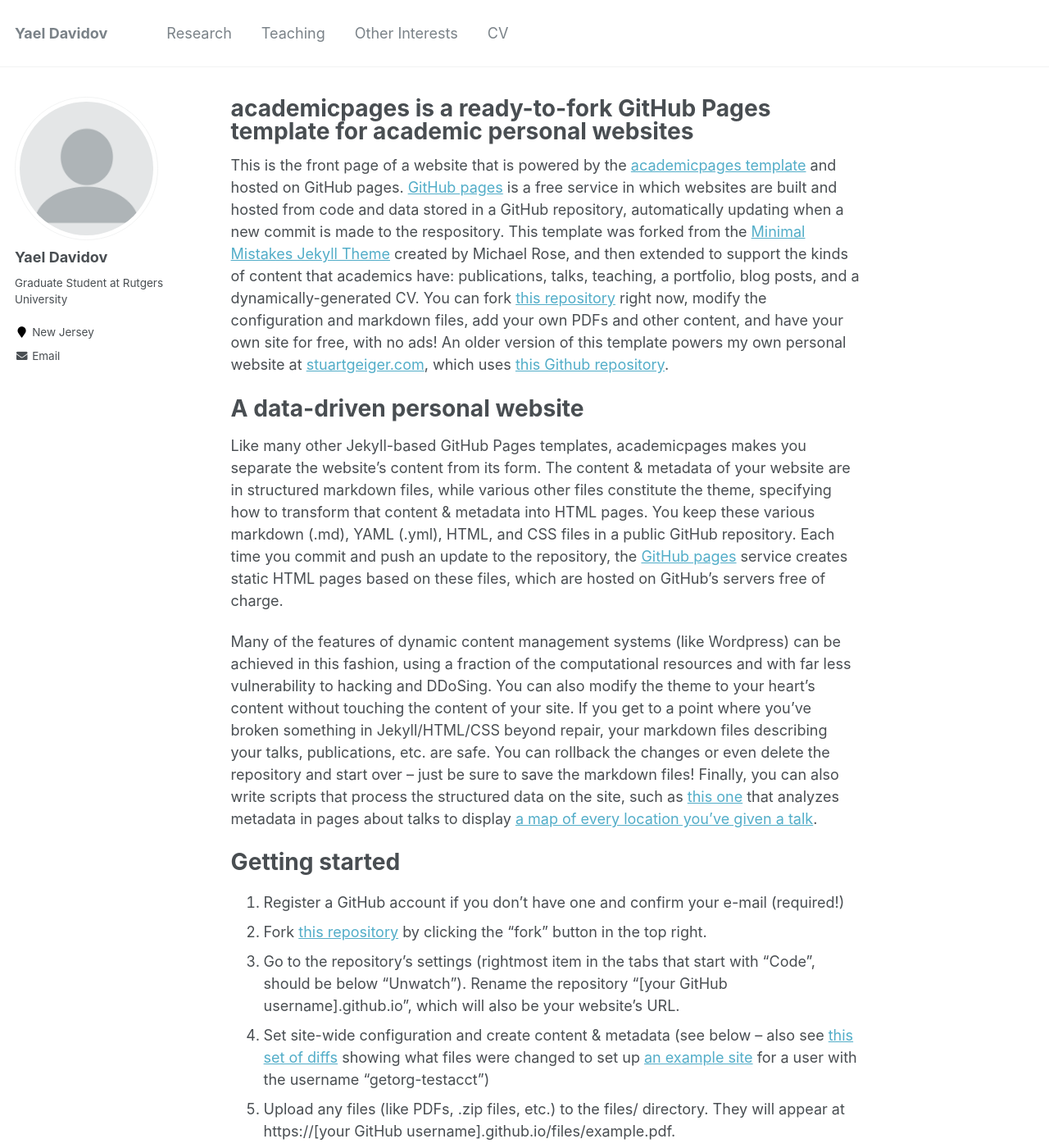
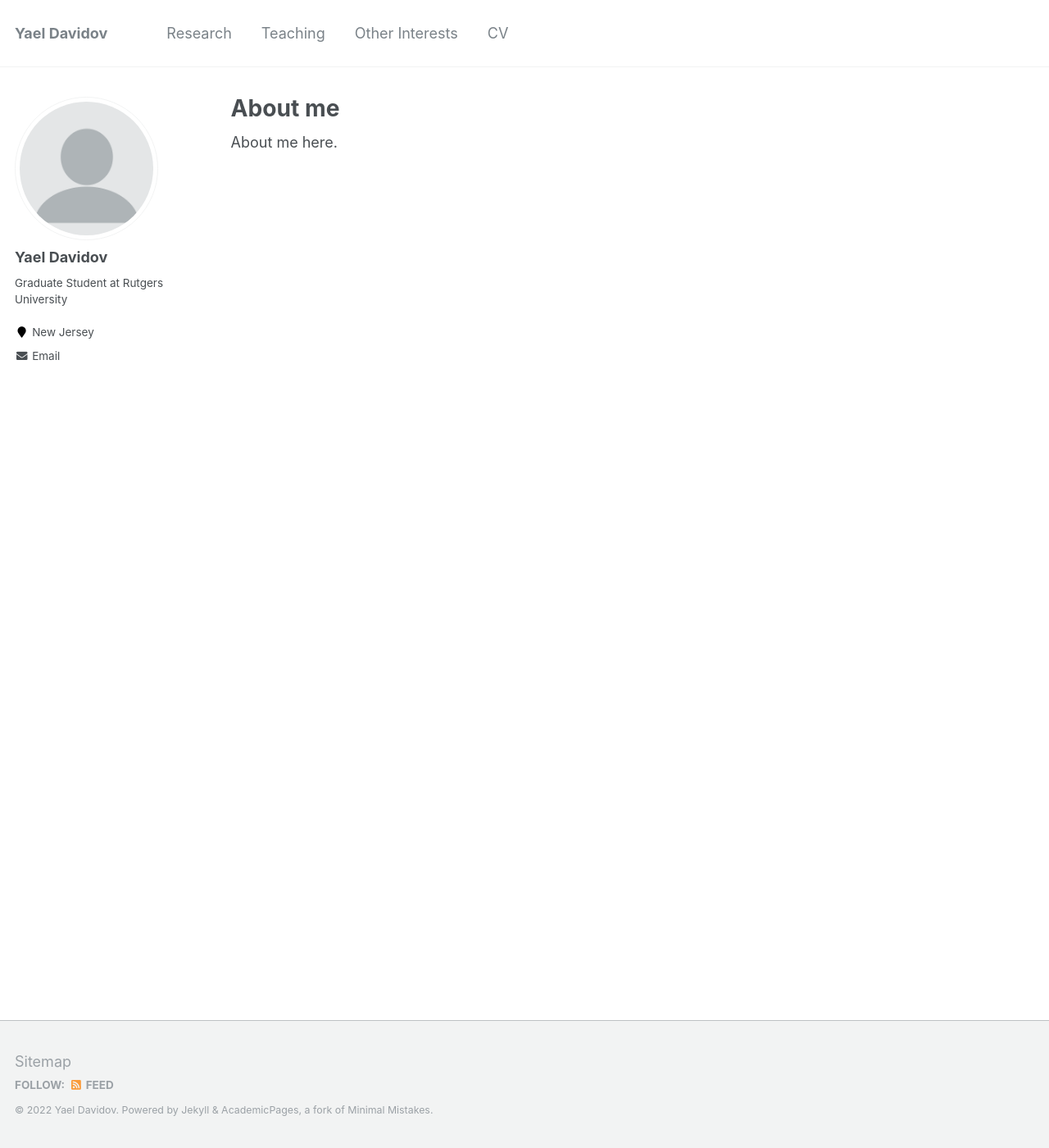
Before and after one commit to yaeldavidov/yaeldavidov.github.io, a Jekyll site: the page built from _pages/about.md, in a window 1280 px wide and 1400 px high. Shown: the whole window at 82% size. Built offline with Jekyll 4.4.1, drawn with Linux system fonts in a browser that asks for light colours; some of the changed text lies outside the part shown.

Commit message:
Update about.md
Comment out sections for later reference.

```diff
--- a/_pages/about.md
+++ b/_pages/about.md
@@ -1,6 +1,6 @@
 ---
 permalink: /
-title: "academicpages is a ready-to-fork GitHub Pages template for academic personal websites"
+title: "About me"
 excerpt: "About me"
 author_profile: true
 redirect_from:
@@ -8,14 +8,9 @@ redirect_from:
   - /about.html
 ---
 
-This is the front page of a website that is powered by the [academicpages template](https://github.com/academicpages/academicpages.github.io) and hosted on GitHub pages. [GitHub pages](https://pages.github.com) is a free service in which websites are built and hosted from code and data stored in a GitHub repository, automatically updating when a new commit is made to the respository. This template was forked from the [Minimal Mistakes Jekyll Theme](https://mmistakes.github.io/minimal-mistakes/) created by Michael Rose, and then extended to support the kinds of content that academics have: publications, talks, teaching, a portfolio, blog posts, and a dynamically-generated CV. You can fork [this repository](https://github.com/academicpages/academicpages.github.io) right now, modify the configuration and markdown files, add your own PDFs and other content, and have your own site for free, with no ads! An older version of this template powers my own personal website at [stuartgeiger.com](http://stuartgeiger.com), which uses [this Github repository](https://github.com/staeiou/staeiou.github.io).
+About me here.
 
-A data-driven personal website
-======
-Like many other Jekyll-based GitHub Pages templates, academicpages makes you separate the website's content from its form. The content & metadata of your website are in structured markdown files, while various other files constitute the theme, specifying how to transform that content & metadata into HTML pages. You keep these various markdown (.md), YAML (.yml), HTML, and CSS files in a public GitHub repository. Each time you commit and push an update to the repository, the [GitHub pages](https://pages.github.com/) service creates static HTML pages based on these files, which are hosted on GitHub's servers free of charge.
-
-Many of the features of dynamic content management systems (like Wordpress) can be achieved in this fashion, using a fraction of the computational resources and with far less vulnerability to hacking and DDoSing. You can also modify the theme to your heart's content without touching the content of your site. If you get to a point where you've broken something in Jekyll/HTML/CSS beyond repair, your markdown files describing your talks, publications, etc. are safe. You can rollback the changes or even delete the repository and start over -- just be sure to save the markdown files! Finally, you can also write scripts that process the structured data on the site, such as [this one](https://github.com/academicpages/academicpages.github.io/blob/master/talkmap.ipynb) that analyzes metadata in pages about talks to display [a map of every location you've given a talk](https://academicpages.github.io/talkmap.html).
-
+<!--
 Getting started
 ======
 1. Register a GitHub account if you don't have one and confirm your e-mail (required!)
@@ -25,13 +20,10 @@ Getting started
 1. Upload any files (like PDFs, .zip files, etc.) to the files/ directory. They will appear at https://[your GitHub username].github.io/files/example.pdf.
 1. Check status by going to the repository settings, in the "GitHub pages" section
 
+
 Site-wide configuration
 ------
 The main configuration file for the site is in the base directory in [_config.yml](https://github.com/academicpages/academicpages.github.io/blob/master/_config.yml), which defines the content in the sidebars and other site-wide features. You will need to replace the default variables with ones about yourself and your site's github repository. The configuration file for the top menu is in [_data/navigation.yml](https://github.com/academicpages/academicpages.github.io/blob/master/_data/navigation.yml). For example, if you don't have a portfolio or blog posts, you can remove those items from that navigation.yml file to remove them from the header.
-
-Create content & metadata
-------
-For site content, there is one markdown file for each type of content, which are stored in directories like _publications, _talks, _posts, _teaching, or _pages. For example, each talk is a markdown file in the [_talks directory](https://github.com/academicpages/academicpages.github.io/tree/master/_talks). At the top of each markdown file is structured data in YAML about the talk, which the theme will parse to do lots of cool stuff. The same structured data about a talk is used to generate the list of talks on the [Talks page](https://academicpages.github.io/talks), each [individual page](https://academicpages.github.io/talks/2012-03-01-talk-1) for specific talks, the talks section for the [CV page](https://academicpages.github.io/cv), and the [map of places you've given a talk](https://academicpages.github.io/talkmap.html) (if you run this [python file](https://github.com/academicpages/academicpages.github.io/blob/master/talkmap.py) or [Jupyter notebook](https://github.com/academicpages/academicpages.github.io/blob/master/talkmap.ipynb), which creates the HTML for the map based on the contents of the _talks directory).
 
 **Markdown generator**
 
@@ -44,7 +36,4 @@ Many people use a git client to create files on their local computer and then pu
 
 Example: editing a markdown file for a talk
 ![Editing a markdown file for a talk](/images/editing-talk.png)
-
-For more info
-------
-More info about configuring academicpages can be found in [the guide](https://academicpages.github.io/markdown/). The [guides for the Minimal Mistakes theme](https://mmistakes.github.io/minimal-mistakes/docs/configuration/) (which this theme was forked from) might also be helpful.
+ -->
```
Also changed, not shown: _pages/404.md (+1 -1 lines).
